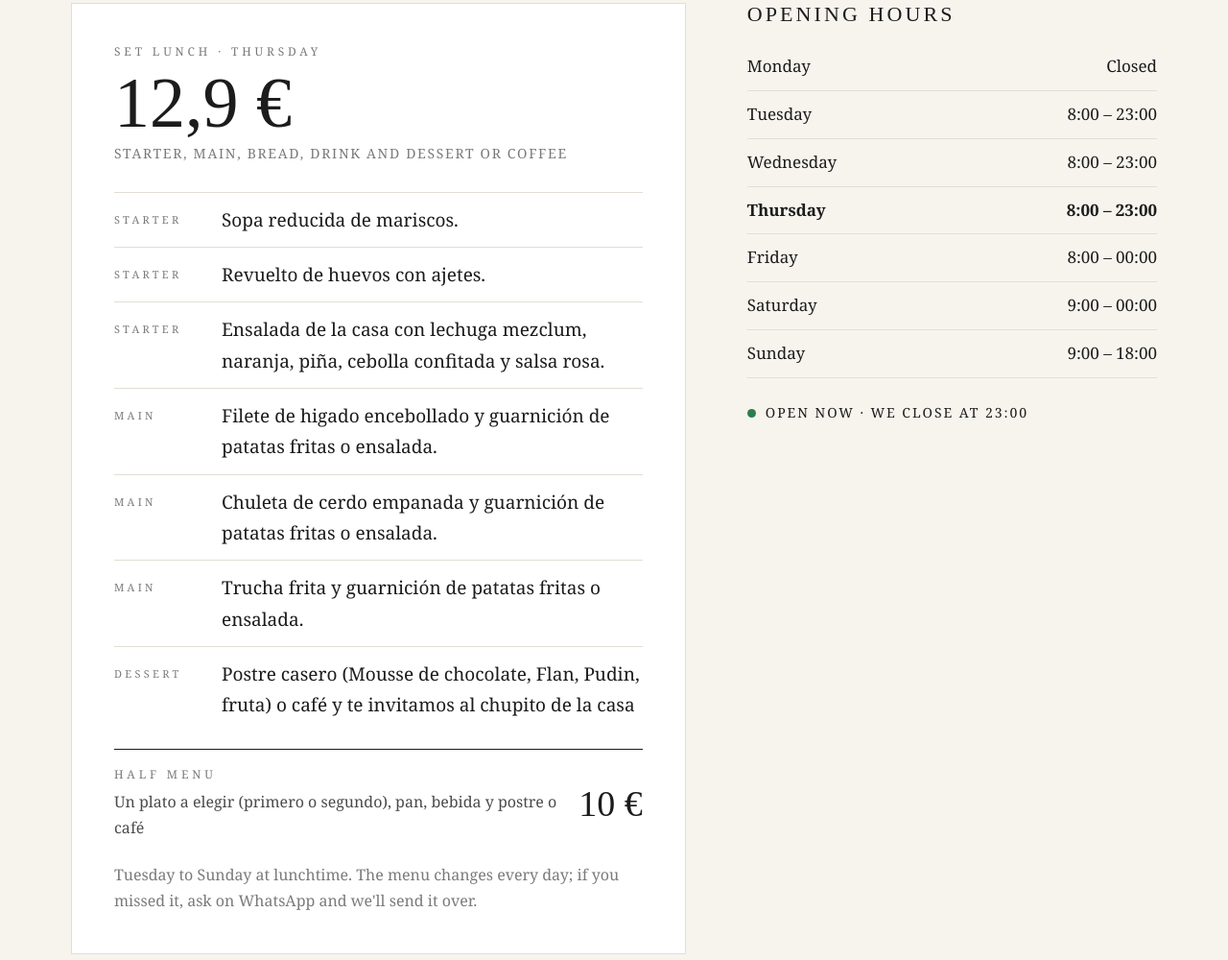
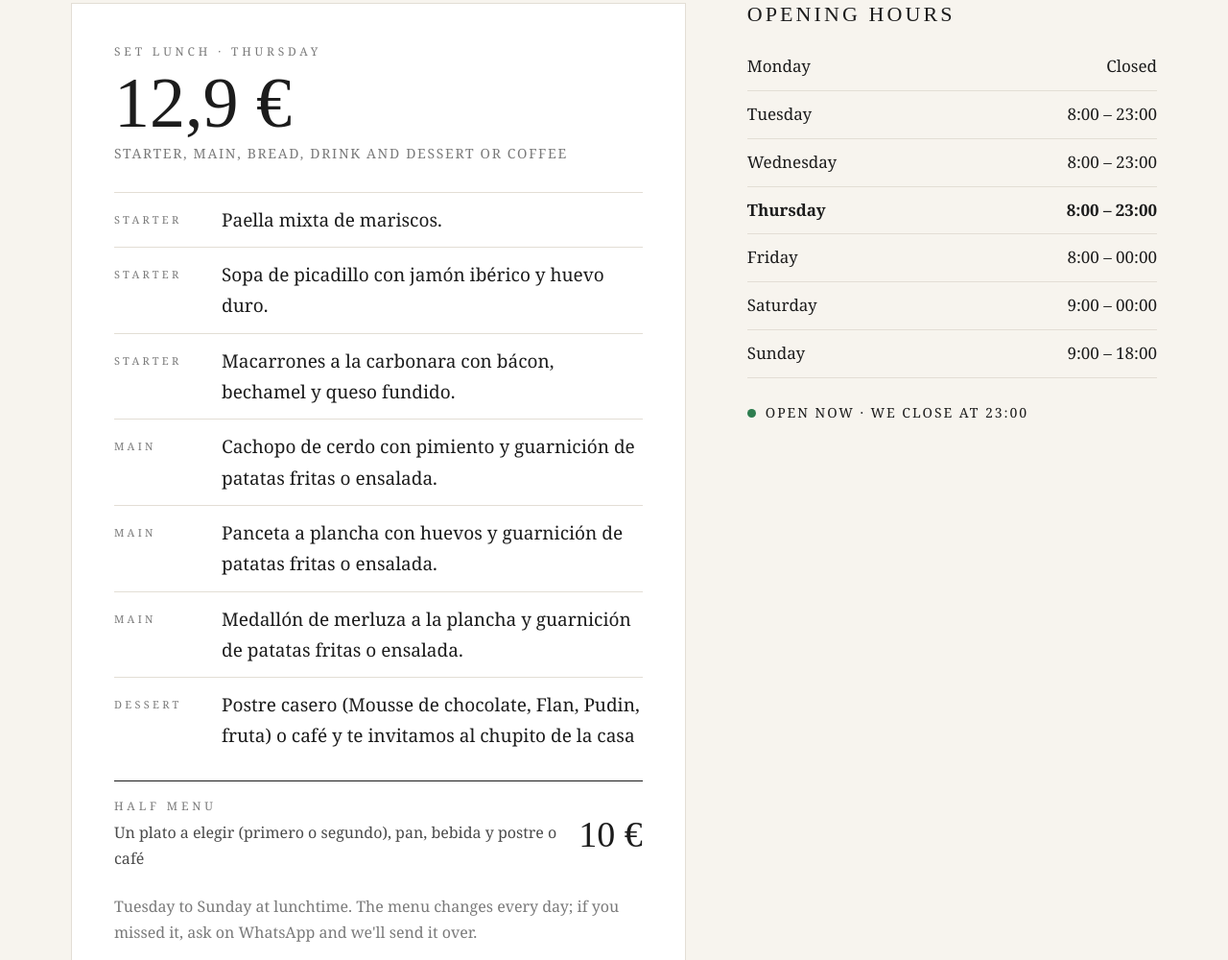
Before and after one commit to emeritalalangui-lgtm/Sal-y-pimienta, a plain HTML site: page index.html in a window 1280 px wide. Shown: the part 1319-2319 px from the top of the page at 96% size. Drawn offline with Linux system fonts and the light colour scheme; a web font is replaced by a local one.

Commit message:
Menú del día 2026-11-19

```diff
--- a/index.html
+++ b/index.html
@@ -506,8 +506,8 @@ footer .horas-pie li{display:flex;justify-content:space-between;gap:12px;color:#
    MENU_DIA; no cambies su formato). Horario y aviso se editan aquí. */
 const MENU_DIA = {
   precio: "12,9 €",
-  primeros: ["Sopa reducida de mariscos.", "Revuelto de huevos con ajetes.", "Ensalada de la casa con lechuga mezclum, naranja, piña, cebolla confitada y salsa rosa."],
-  segundos: ["Filete de higado encebollado y guarnición de patatas fritas o ensalada.", "Chuleta de cerdo empanada y guarnición de patatas fritas o ensalada.", "Trucha frita y guarnición de patatas fritas o ensalada."],
+  primeros: ["Paella mixta de mariscos.", "Sopa de picadillo con jamón ibérico y huevo duro.", "Macarrones a la carbonara con bácon, bechamel y queso fundido."],
+  segundos: ["Cachopo de cerdo con pimiento y guarnición de patatas fritas o ensalada.", "Panceta a plancha con huevos y guarnición de patatas fritas o ensalada.", "Medallón de merluza a la plancha y guarnición de patatas fritas o ensalada."],
   postre: "Postre casero (Mousse de chocolate, Flan, Pudin,  fruta) o café y te invitamos al chupito de la casa"
 };
 const MEDIO_MENU = {
```
